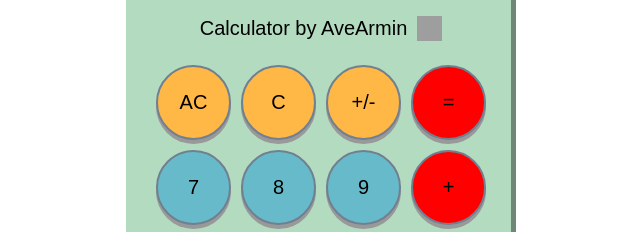
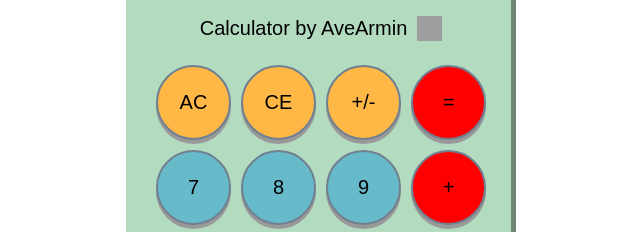
Before and after one commit to avearmin/odin-calculator, a plain HTML site: page index.html in a window 1280 px wide. Shown: the part 227-459 px from the top of the page, 327-967 px from the left. Drawn offline with Linux system fonts and the light colour scheme; grey boxes are pictures that could not be loaded; a web font is replaced by a local one.

Commit message:
Update text content of clear button in HTML
I changed the label of the clear button from "C" to "CE" to better
reflect its function. In calculators, "CE" typically means "Clear Entry,"
which clears the last entry while leaving previous calculations intact.
This more accurately describes what the button is doing in this context.

```diff
--- a/index.html
+++ b/index.html
@@ -20,7 +20,7 @@
                     <div id="left-buttons" class="flex column">
                         <div id="utility-buttons" class="flex">
                             <button id="clear-all" class="utility">AC</button>
-                            <button id="clear" class="utility">C</button>
+                            <button id="clear" class="utility">CE</button>
                             <button id="positive-negative" class="utility">+/-</button>
                         </div>
                         <div id="number-buttons" class="flex column">
```
